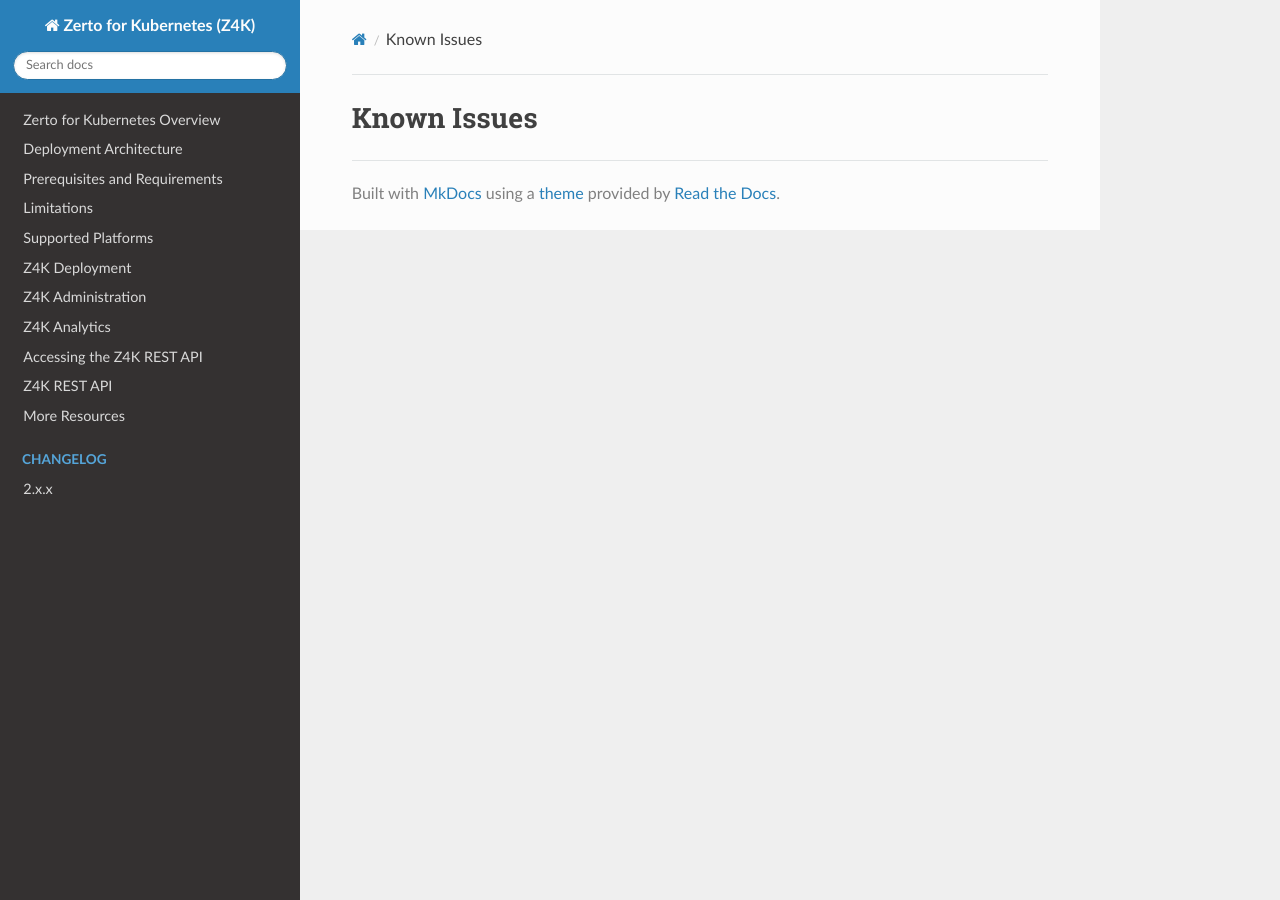
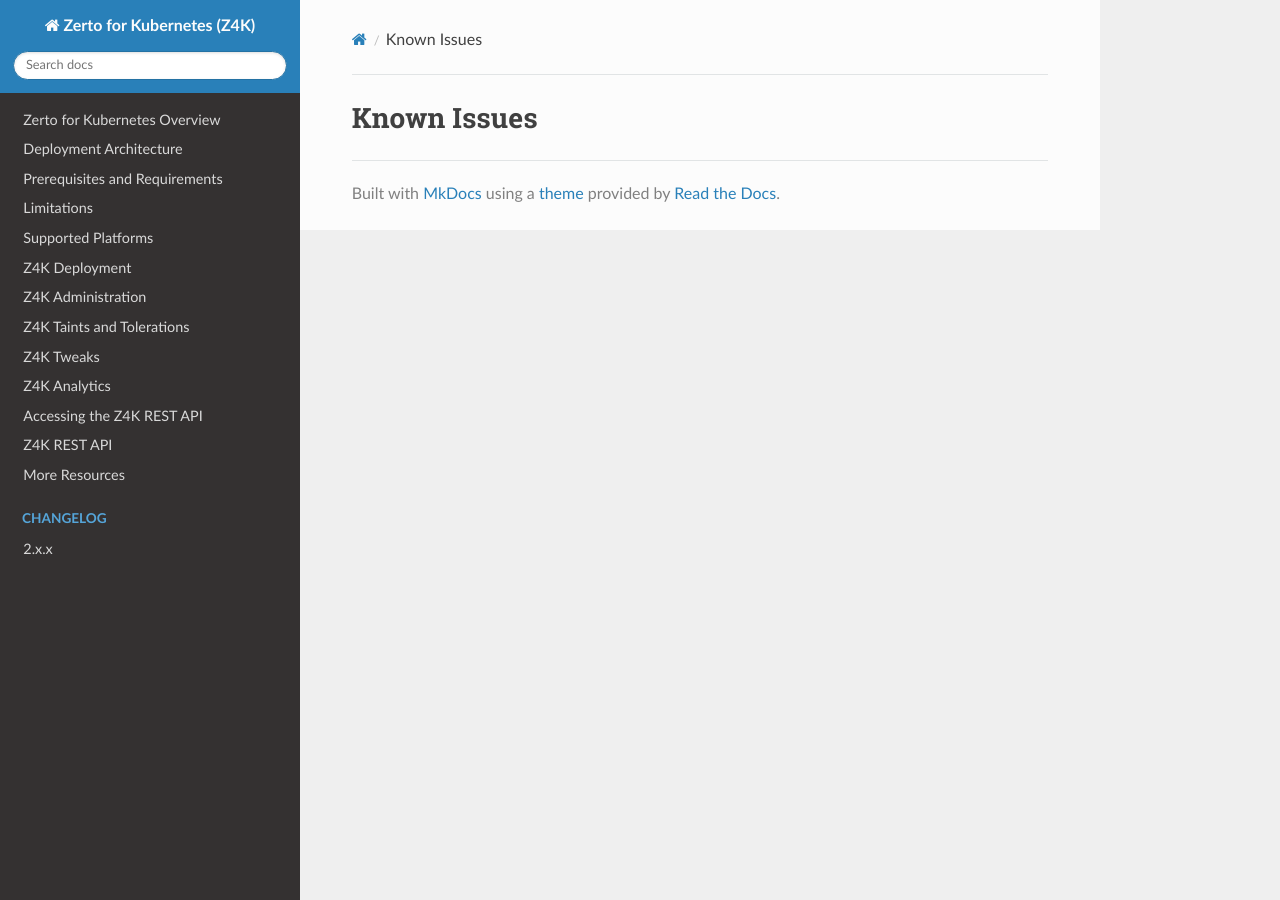
Before and after one commit to ZertoPublic/Z4K, an MkDocs documentation site: the page built from docs/Known_Issues.md, in a window 1280 px wide. Built offline with MkDocs 1.6.1, drawn with Linux system fonts in a browser that asks for light colours.

Commit message:
Update mkdocs.yml

```diff
--- a/mkdocs.yml
+++ b/mkdocs.yml
@@ -10,6 +10,8 @@
 - Supported Platforms: SupportedPlatforms.md
 - Z4K Deployment: Z4KDeploymentGuide.md
 - Z4K Administration: Z4KAdministrationGuide.md
+- Z4K Taints and Tolerations: TaintsandTolerations.md
+- Z4K Tweaks: Tweaks.md
 - Z4K Analytics: Z4KAnalytics.md
 - Accessing the Z4K REST API: AccessingZ4KRESTAPI.md
 - Z4K REST API: openapi.md
```
